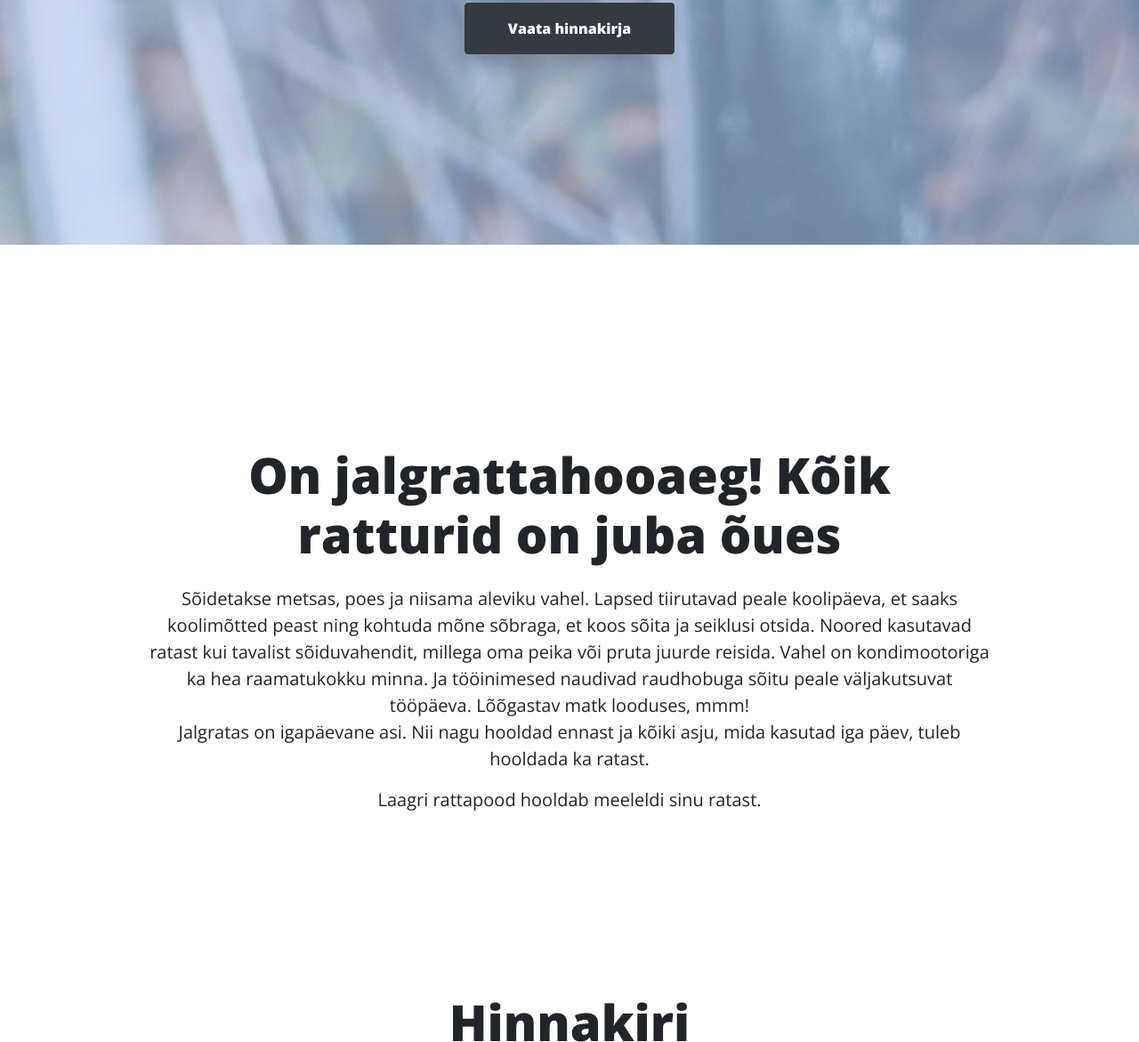
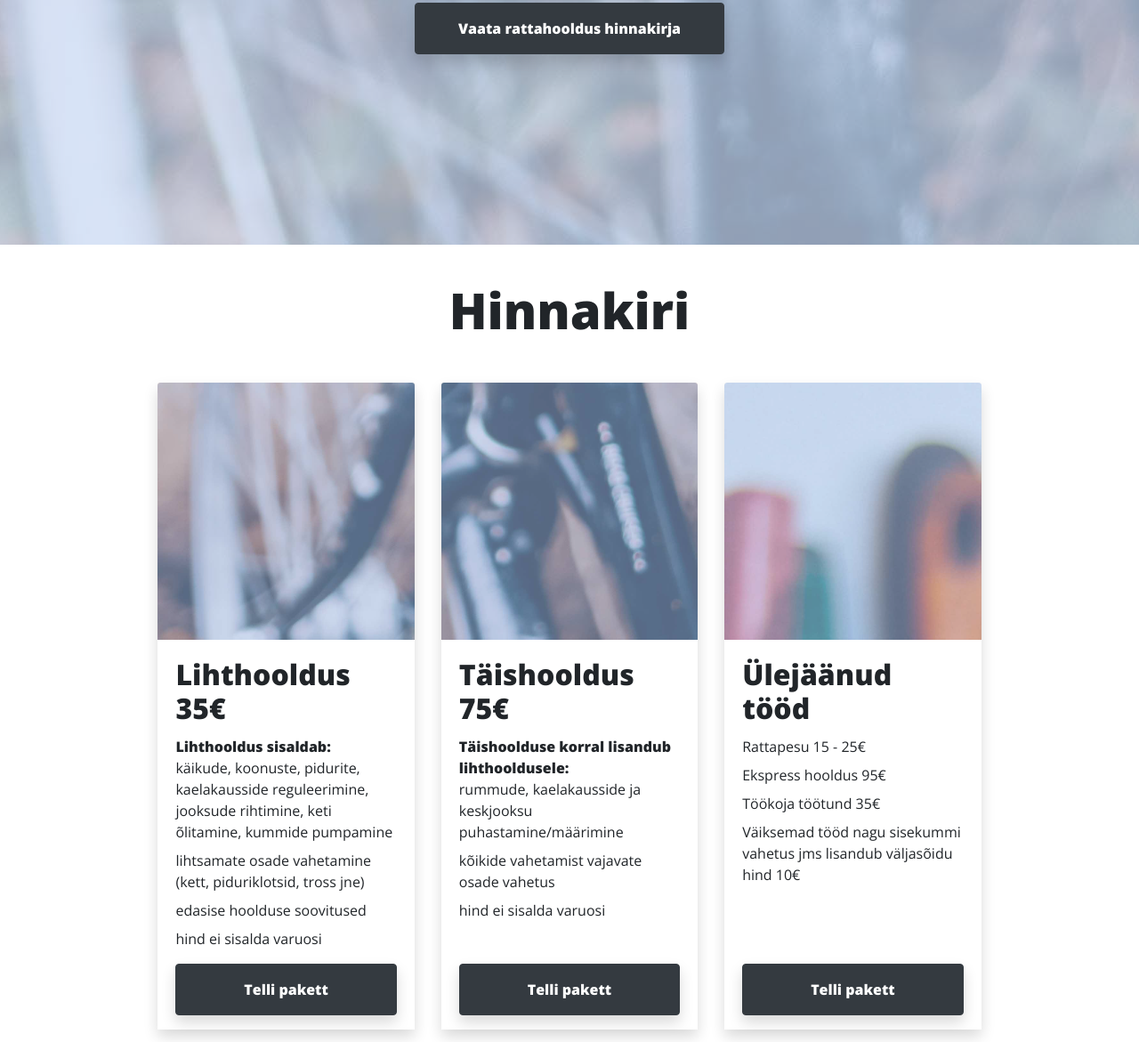
Before and after one commit to aigarsild/kauplusrattapood, a Gatsby site: page / in a window 1280 px wide. Shown: the part 525-1696 px from the top of the page at 89% size. Built offline with nearby package versions, Linux system fonts and the light colour scheme; Gatsby itself is replaced by a stand-in of ours.

Commit message:
Text fixes

```diff
--- a/src/pages/index.js
+++ b/src/pages/index.js
@@ -19,7 +19,7 @@ class Home extends Component {
       <input type="text" name="origin" />
       <textarea name="message"></textarea>
     </form>
-    <SEO title="Jalgratta hooldus ja parandus" />
+    <SEO title="Ratta hooldus ja parandus" description="Kauplus rattapood parandab ja hooldab rattaid, ratta hoolduse hinnakiri" />
                 <section className="row slider d-flex align-content-center flex-wrap min-vh-100">
                     <h1 className="display-4 text-center w-100 font-weight-bold mb-4">Mobiilne ratta hooldus ja parandus</h1>
                     <div className="lead text-center w-100">
@@ -30,26 +30,7 @@ class Home extends Component {
                     </div>
 
                     <div className="w-100 text-center">
-                        <a href="#hinnakiri" className="shadow btn btn-dark font-weight-bold m-4 pt-3 pb-3 pl-5 pr-5">Vaata hinnakirja</a>
-                    </div>
-                </section>
-
-                <section className="row slider d-flex align-content-center flex-wrap min-vh-100">
-                    <div className="container">
-                        <div className="row">
-                            <h2 className="display-4 text-center w-100 font-weight-bold mb-4">On jalgrattahooaeg! Kõik ratturid on juba õues</h2>
-                            <div className="lead text-center w-100">
-                                Sõidetakse metsas, poes ja niisama aleviku vahel.
-                                Lapsed tiirutavad peale koolipäeva, et saaks koolimõtted peast ning kohtuda mõne sõbraga, et koos sõita ja seiklusi otsida.
-                                Noored kasutavad ratast kui tavalist sõiduvahendit, millega oma peika või pruta juurde reisida.
-                                Vahel on kondimootoriga ka hea raamatukokku minna.
-                                Ja tööinimesed naudivad raudhobuga sõitu peale väljakutsuvat tööpäeva. Lõõgastav matk looduses, mmm!
-                            <p>
-                                    Jalgratas on igapäevane asi. Nii nagu hooldad ennast ja kõiki asju, mida kasutad iga päev, tuleb hooldada ka ratast.
-                            </p>
-                                <p>Laagri rattapood hooldab meeleldi sinu ratast.</p>
-                            </div>
-                        </div>
+                        <a href="#hinnakiri" className="shadow btn btn-dark font-weight-bold m-4 pt-3 pb-3 pl-5 pr-5">Vaata rattahooldus hinnakirja</a>
                     </div>
                 </section>
 
```
